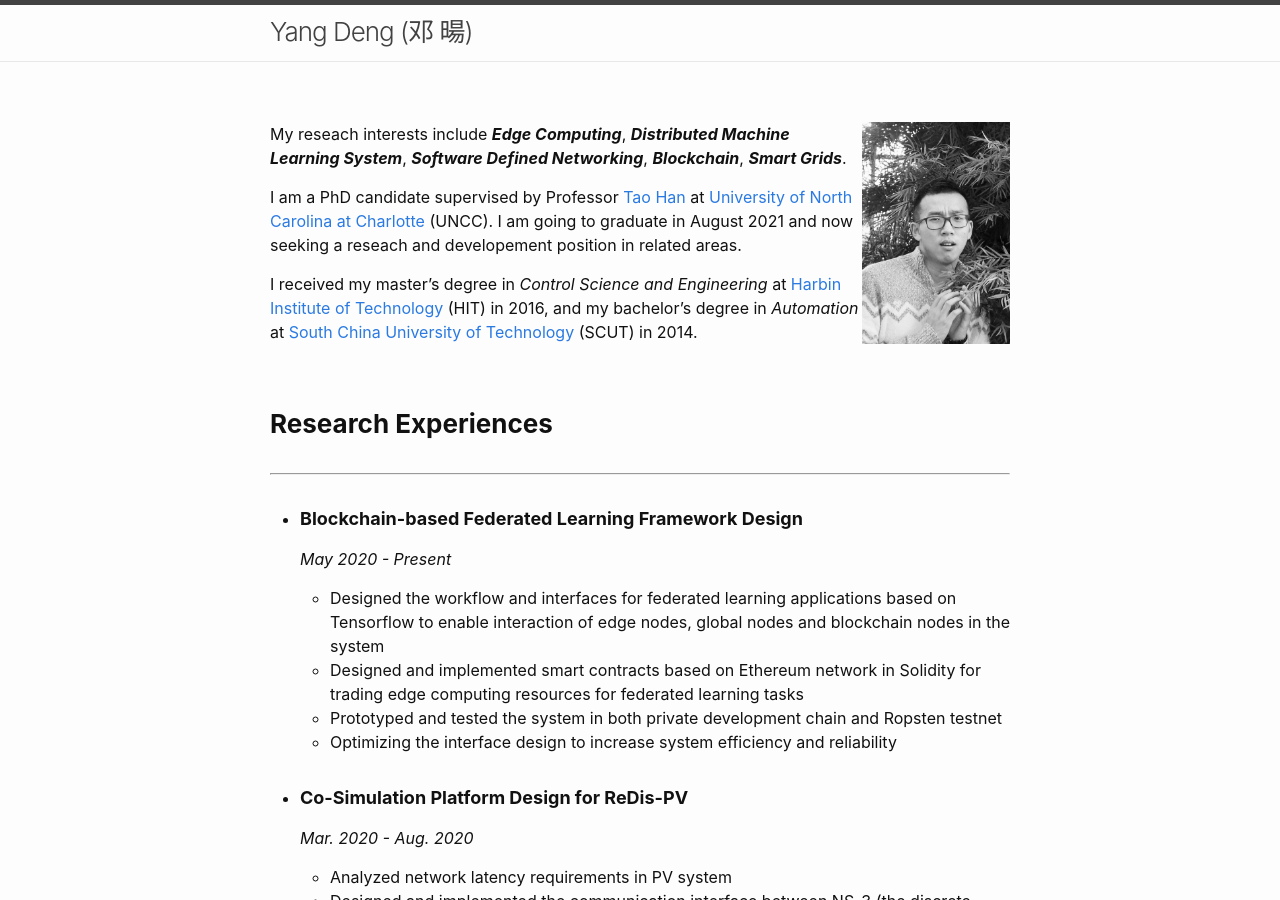
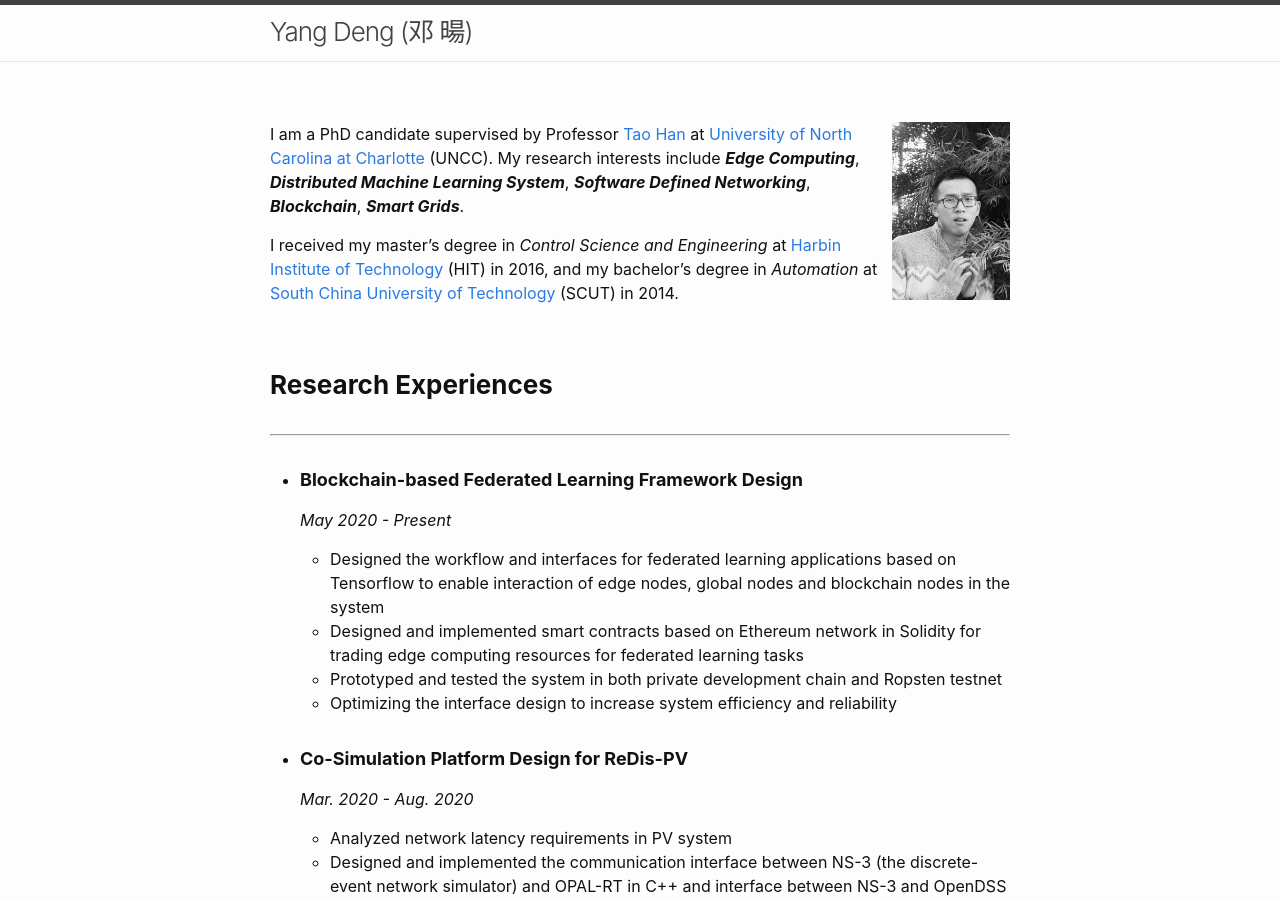
Before and after one commit to k0d1/k0d1.github.io, a Jekyll site: the page built from index.markdown, in a window 1280 px wide and 900 px high. Built offline with Jekyll 4.4.1, drawn with Linux system fonts in a browser that asks for light colours.

Commit message:
Minor update

```diff
--- a/index.markdown
+++ b/index.markdown
@@ -5,12 +5,10 @@
 layout: page
 ---
 
-![alt text](./photo23.jpg "Title"){: style="float: right"}{:height="20%" width="20%"}
-
-My reseach interests include ***Edge Computing***, ***Distributed Machine Learning System***, ***Software Defined Networking***, ***Blockchain***, ***Smart Grids***.
+![alt text](./photo23.jpg "Title"){: style="float: right"}{:height="16%" width="16%"}
 
 I am a PhD candidate supervised by Professor [Tao Han](https://coefs.uncc.edu/than3/) at [University of North Carolina at Charlotte](https://www.uncc.edu) (UNCC).
-I am going to graduate in August 2021 and now seeking a reseach and developement position in related areas.
+My research interests include ***Edge Computing***, ***Distributed Machine Learning System***, ***Software Defined Networking***, ***Blockchain***, ***Smart Grids***.
 
 I received my master's degree in *Control Science and Engineering* at [Harbin Institute of Technology](http://en.hit.edu.cn) (HIT) in 2016,
 and my bachelor's degree in *Automation* at [South China University of Technology](https://www.scut.edu.cn/en/) (SCUT) in 2014.
```
Also changed, not shown: 2 other files.
